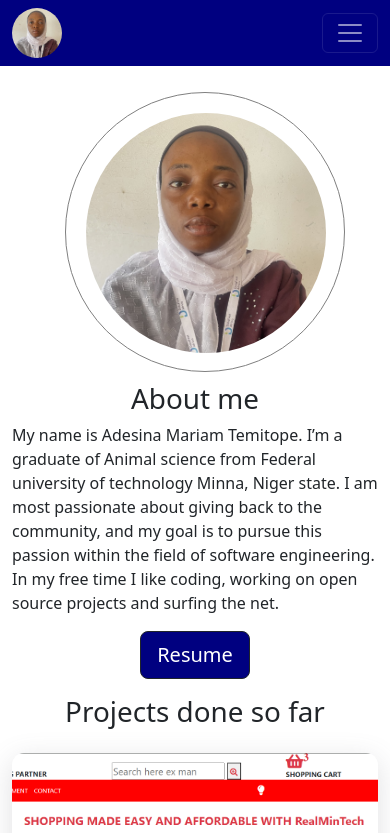
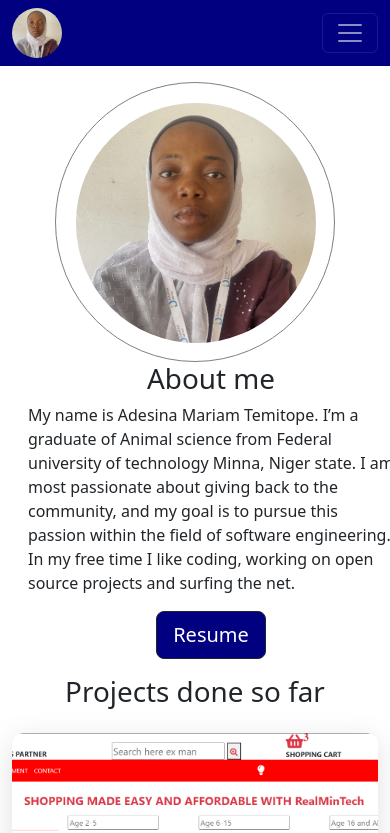
Before and after one commit to realmintech/myPortfolioWebsite, a React (Vite) app: page / in a window 390 px wide. Shown: the top 833 px of the page. Built offline with nearby package versions, Linux system fonts and the light colour scheme.

Commit message:
ensuring responsive design

```diff
--- a/src/components/about/About.css
+++ b/src/components/about/About.css
@@ -12,6 +12,28 @@
     border: 1px solid gray;
 }
 
+@media (max-width: 768px) {
+.cirle {
+    margin: auto;
+}
+
+.aboutMehead {
+    width: 100%;
+}
+
+.aboutMehead h1 {
+    text-align: center;
+}
+
+.resumeBtn {
+    text-align: center;
+}
+
+.image {
+    width: 100%;
+}
+}
+
 @media (max-width: 500px) {
     .cirle {
     width: 280px;
@@ -19,26 +41,49 @@
     padding: 20px;
     border-radius: 50%;
     border: 1px solid gray;
-    margin: 10px 65px;
+    /* margin: 10px 65px; */
+    margin: auto;
 }
 
-.aboutMe h1, .resumeBtn {
+.aboutMehead h1, .resumeBtn {
  text-align: center;
 }
 }
 
-
-@media (max-width: 3200px) {
+@media (max-width: 420px) {
     .cirle {
     width: 280px;
     height: 280px;
     padding: 20px;
     border-radius: 50%;
     border: 1px solid gray;
-    margin: 10px 65px;
+    /* margin: 10px 18px; */
+    margin: auto;
 }
 
 .aboutMe h1, .resumeBtn {
  text-align: center;
 }
+.image {
+    width: 100%;
 }
+}
+
+@media (max-width: 320px) {
+    .cirle {
+    width: 280px;
+    height: 280px;
+    padding: 20px;
+    border-radius: 50%;
+    border: 1px solid gray;
+    /* margin: 10px 18px; */
+    margin: auto;
+}
+
+.aboutMe h1, .resumeBtn {
+ text-align: center;
+}
+.image {
+    width: 100%;
+}
+}
--- a/src/components/about/About.jsx
+++ b/src/components/about/About.jsx
@@ -13,7 +13,7 @@ export default function About() {
               style={{ width: '240px', height: '240px', borderRadius: '50%' }}
             />
           </div>
-          <div className="col-lg-6 col-md-6 col-sm-6 aboutMe">
+          <div className="col-lg-6 col-md-6 col-sm-6 mx-3 aboutMehead">
             <h1>About me</h1>
             <p>
               My name is Adesina Mariam Temitope. I’m a graduate of Animal
@@ -24,7 +24,7 @@ export default function About() {
               projects and surfing the net.
             </p>
             <div className="resumeBtn">
-            <PdfButton />
+              <PdfButton />
             </div>
           </div>
         </div>
```
